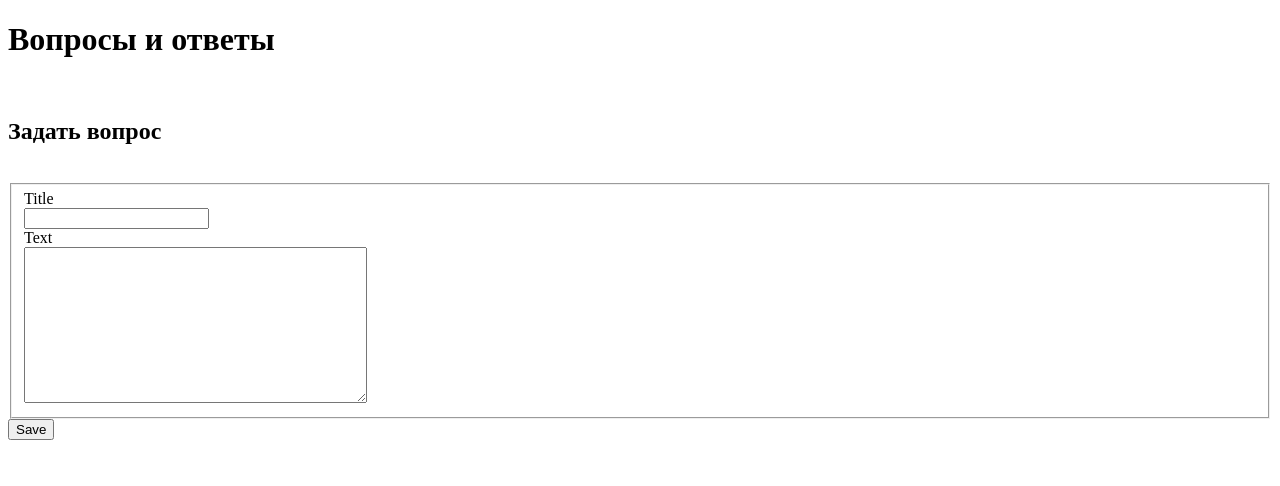
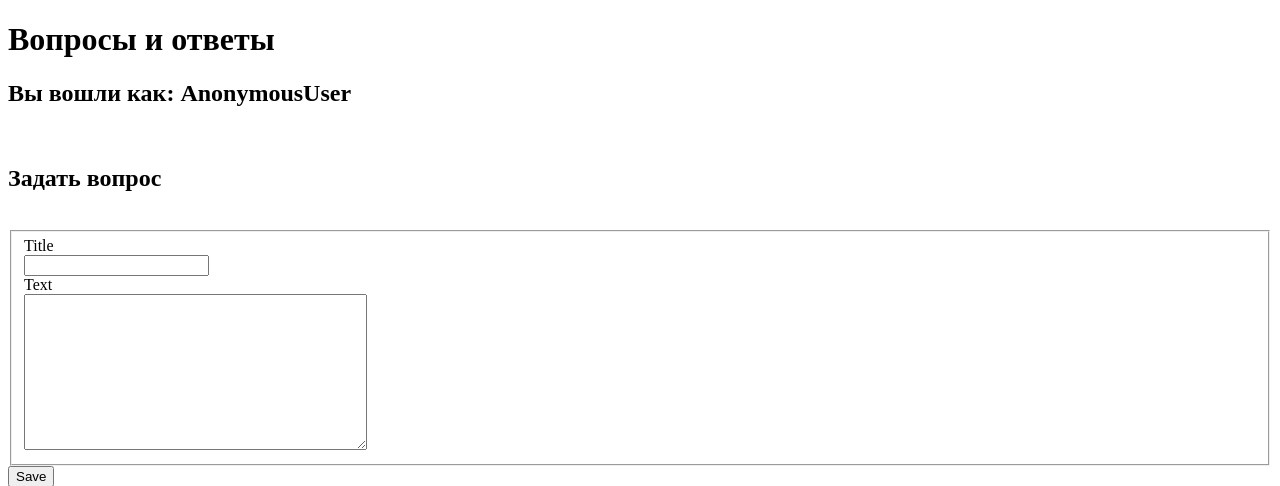
Before and after one commit to fitsbo/stepik-web-project, a Django app: page /ask/ in a window 1280 px wide. Shown: the top 486 px of the page. Run offline with Django 3.2, Linux system fonts and the light colour scheme.

Commit message:
Add: display current user

```diff
--- a/ask/qa/templates/base.html
+++ b/ask/qa/templates/base.html
@@ -22,6 +22,7 @@
         {% endif %}
 
         <h1>Вопросы и ответы</h1>
+        <h2>Вы вошли как: {{ request.user }}</h2>
         {% block content %}{% endblock %}
     </body>
 </html>
```
